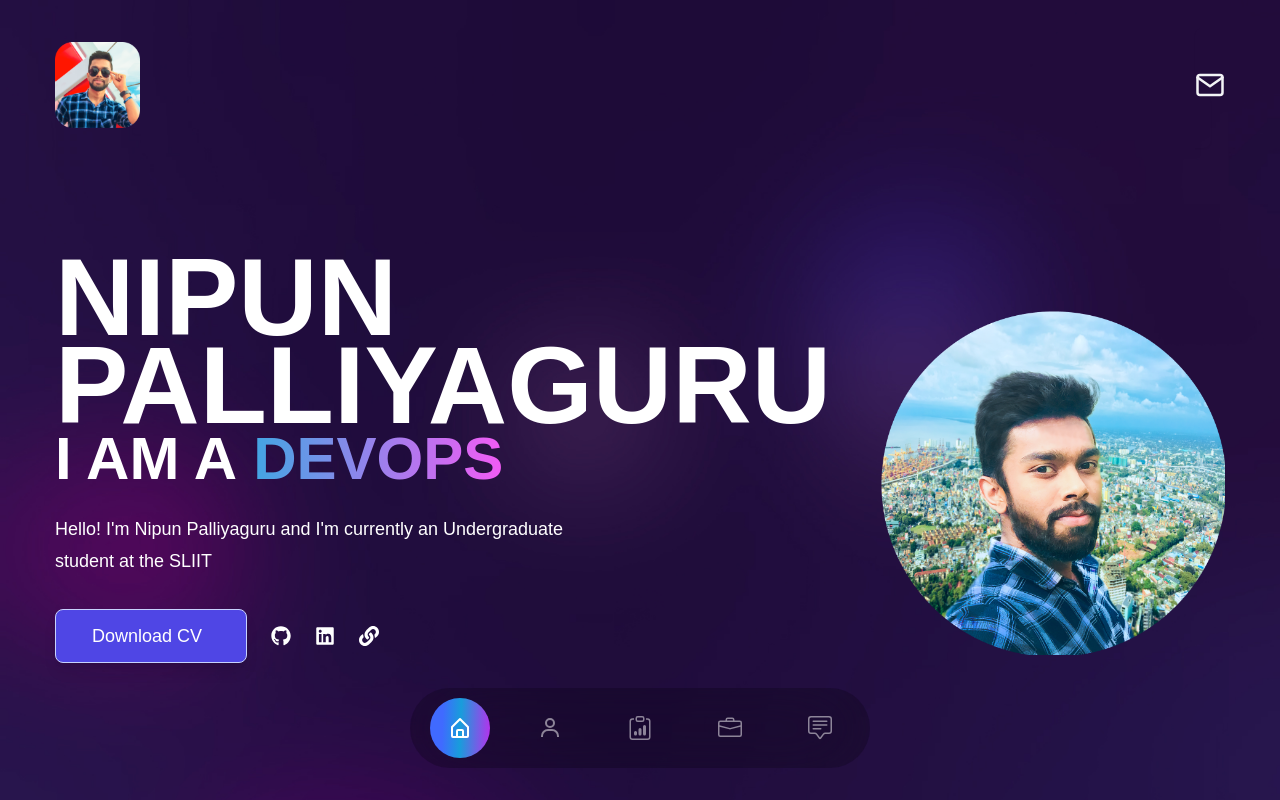
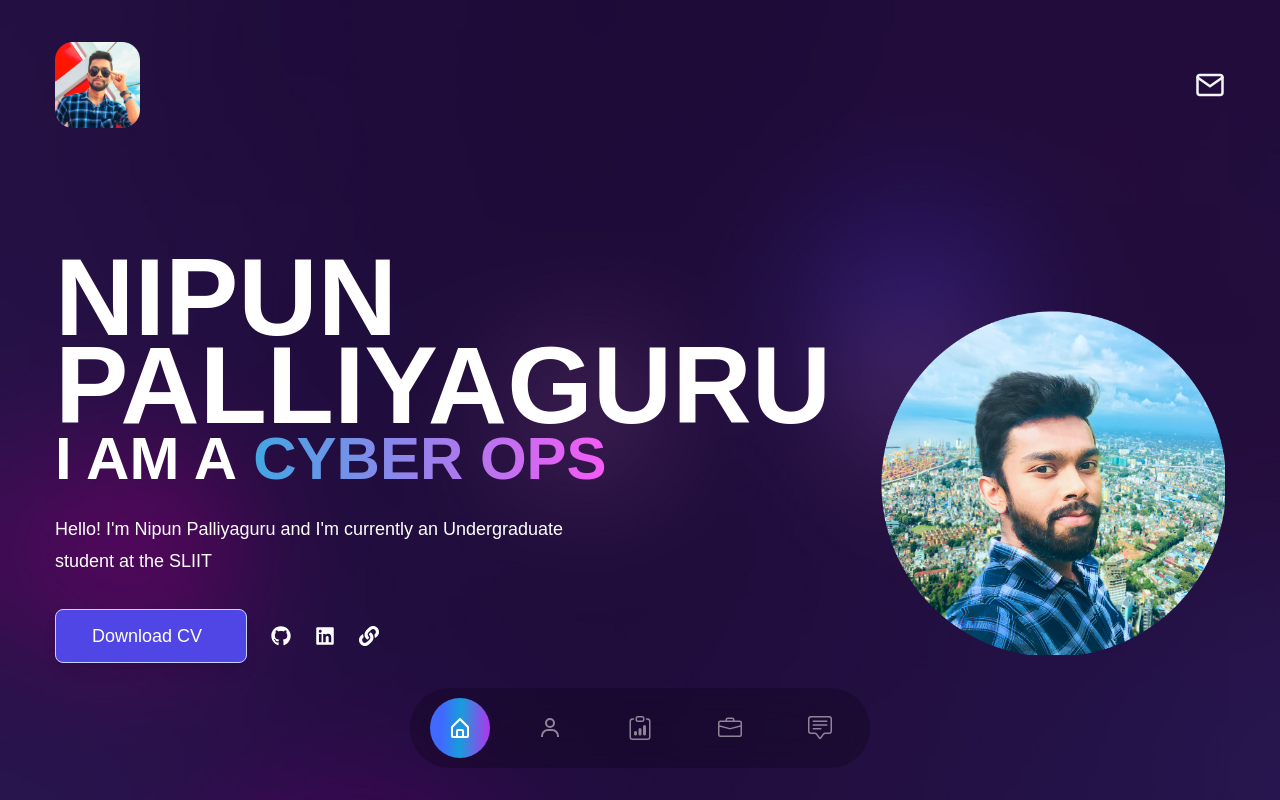
Before and after one commit to NipunPalliyaguru/Nipun-portfolio, a React (Create React App) app: page / in a window 1280 px wide. Shown: the top 800 px of the page. Built offline with nearby package versions, Linux system fonts and the light colour scheme; the HTML template or start-up script is replaced by a standard one; a web font is replaced by a local one.

Commit message:
qr code added

```diff
--- a/src/components/Banner.js
+++ b/src/components/Banner.js
@@ -35,7 +35,6 @@ const Banner = () => {
                 sequence={[
                   'Developer', 2000,
                   'Student', 2000,
-                  'DevOps', 2000,
                   'Cyber Ops', 2000,
                 ]}
                 speed={50}
@@ -63,7 +62,7 @@ const Banner = () => {
             >
 
               <a
-                download="NipunCV.pdf"  href={pdf}
+                download="NipunCV.pdf" href={pdf}
                 className=" font-general-medium flex text-justify  w-36 sm:w-48 mt-0 s:mt-8 mb-6 sm:mb-0 text-lg border border-indigo-200 dark:border-ternary-dark py-2.5 sm:py-3 shadow-lg rounded-lg bg-indigo-600 focus:ring-1 focus:ring-indigo-900 hover:bg-indigo-500  hover:text-white duration-500"
                 aria-label="Download Resume"
               >
```
Also changed, not shown: 26 other files (tests, documents, lock files or other folders).
